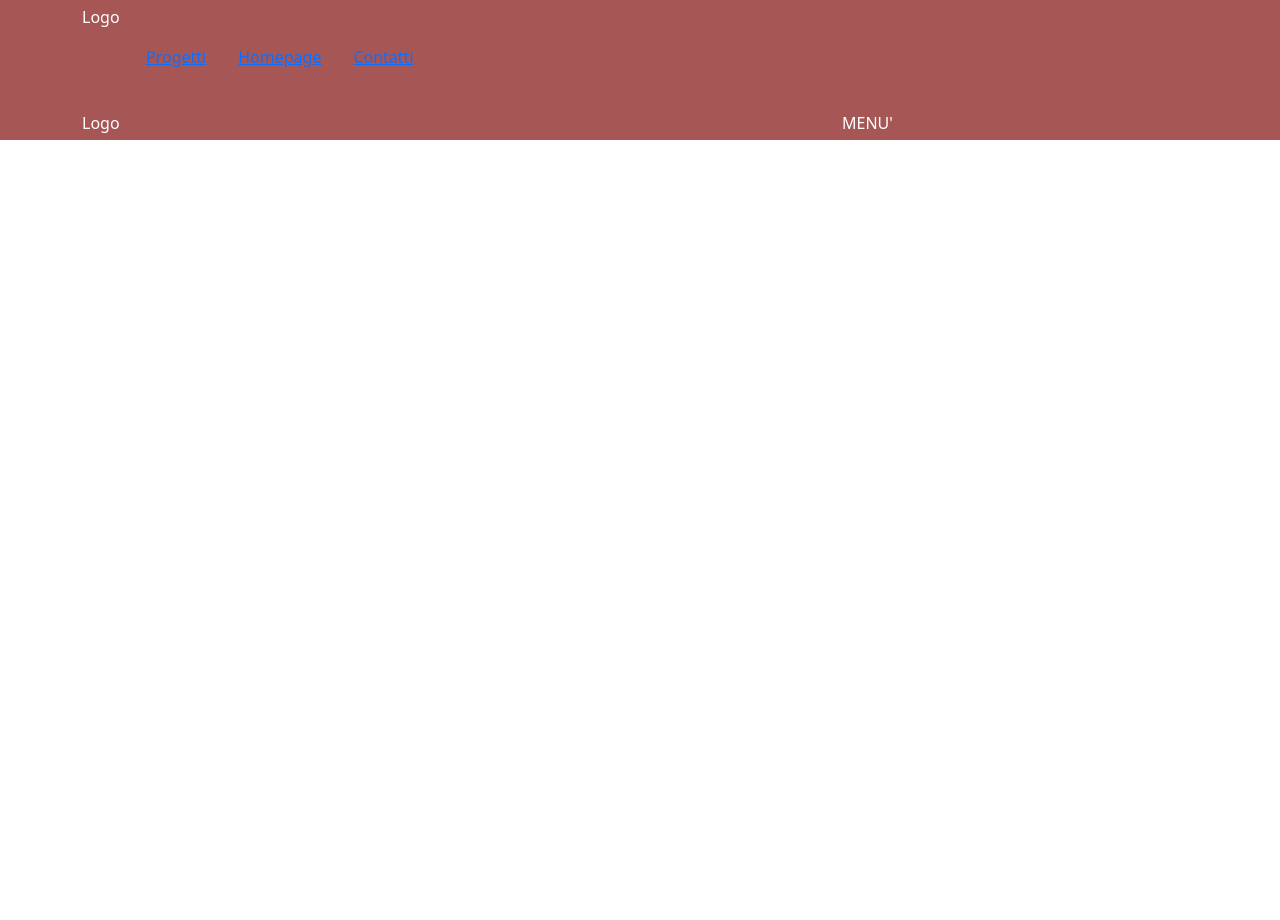
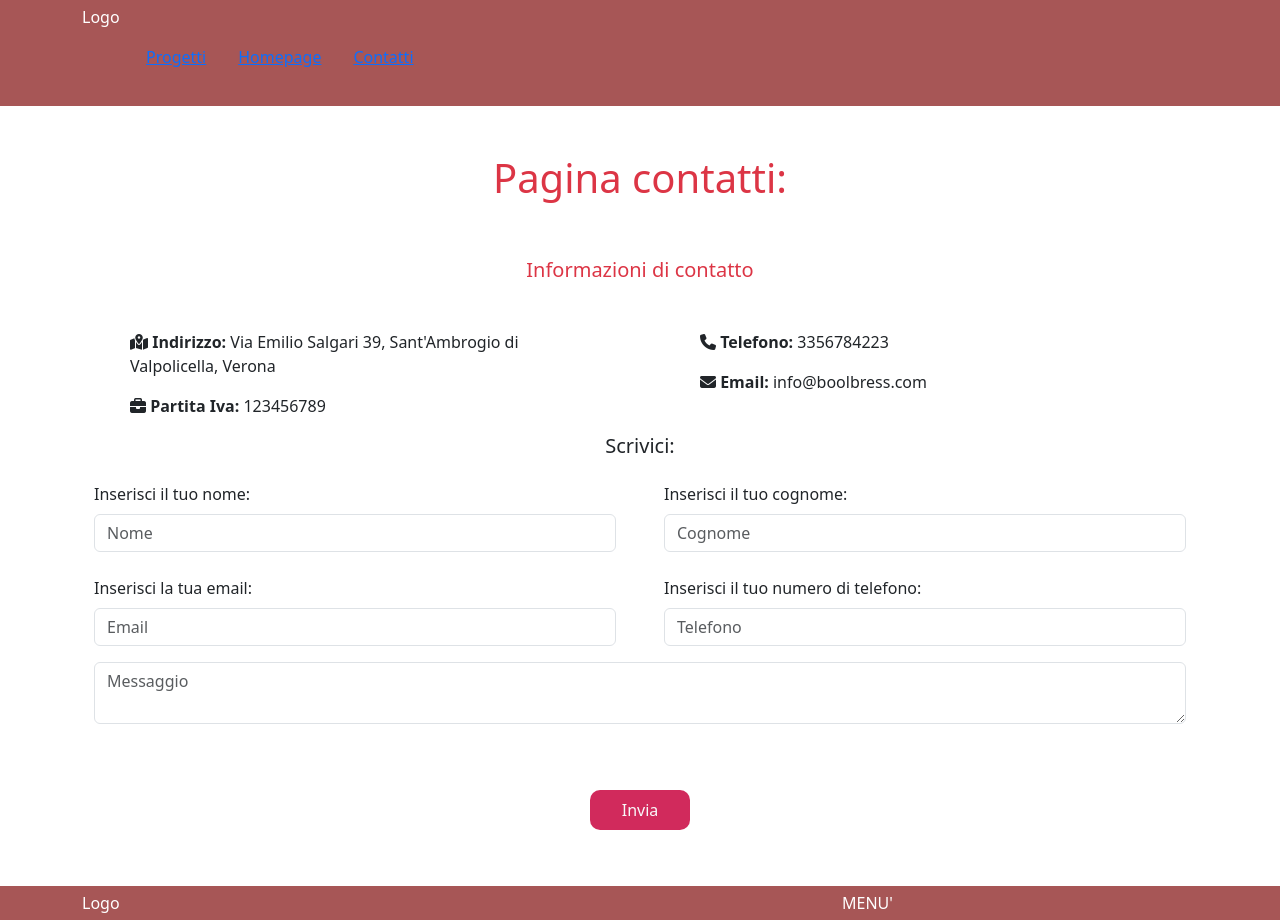
Before and after one commit to alessiam1909/vite-boolfolio, a Vue app: page /contacts in a window 1280 px wide. Before the commit this address had no page. Before the commit the page ends 800 px from the top, so only its background shows below. Built offline with nearby package versions, Linux system fonts and the light colour scheme.

Commit message:
creazione della form dei contatti e stilizzazione

```diff
--- a/index.html
+++ b/index.html
@@ -5,7 +5,9 @@
   <meta charset="UTF-8" />
   <link rel="icon" type="image/svg+xml" href="/vite.svg" />
   <meta name="viewport" content="width=device-width, initial-scale=1.0" />
-
+  <link rel="stylesheet" href="https://cdnjs.cloudflare.com/ajax/libs/font-awesome/6.3.0/css/all.min.css"
+    integrity="sha512-SzlrxWUlpfuzQ+pcUCosxcglQRNAq/DZjVsC0lE40xsADsfeQoEypE+enwcOiGjk/bSuGGKHEyjSoQ1zVisanQ=="
+    crossorigin="anonymous" referrerpolicy="no-referrer" />
   <title>Boolpress</title>
 </head>
 
--- a/src/components/AppHeader.vue
+++ b/src/components/AppHeader.vue
@@ -14,7 +14,7 @@
                 },
                 {
                     label: 'Contatti',
-                    routeName: ''
+                    routeName: 'Contacts'
                 },
             ]
         }
--- a/src/pages/Contacts.vue
+++ b/src/pages/Contacts.vue
@@ -12,17 +12,71 @@
     <div class="container">
         <div class="row my-5">
             <div class="col-12">
-                <h1>Pagina contatti: </h1>
+                <h1 class="text-center text-danger">Pagina contatti: </h1>
             </div>
             <div class="col-12">
-                <div class="row">
-                    <div class="col-12 col-md-6"></div>
-                    <div class="col-12 col-md-6"></div>
+                <h5 class="text-center my-5 text-danger">Informazioni di contatto</h5>
+                <div class="row d-flex justify-content-center align-content-center">
+                    <div class="col-12 col-md-6">
+                        <div class=" d-flex flex-column justify-content-center px-5">
+                            <p><strong> <i class="fa-solid fa-map-location-dot"></i> Indirizzo: </strong> Via Emilio Salgari 39, Sant'Ambrogio di Valpolicella, Verona</p>
+                            <p><strong><i class="fa-solid fa-briefcase"></i> Partita Iva: </strong> 123456789</p>
+                        </div>
+                    </div>
+                    <div class="col-12 col-md-6">
+                        <div  class=" d-flex flex-column justify-content-center px-5">
+                            <p><strong> <i class="fa-solid fa-phone"></i> Telefono: </strong> 3356784223</p>
+                            <p><strong><i class="fa-solid fa-envelope"></i> Email:  </strong> info@boolbress.com</p>
+                        </div>
+                    </div>
                 </div>
+            </div>
+            <div class="col-12">
+                <h5 class="text-center">Scrivici: </h5>
+                <form action="">
+                    <div class="row">
+                        <div class="col12- col-md-6 my-2 px-4">
+                            <label class="control-label my-2" for="nome">Inserisci il tuo nome: </label>
+                            <input type="text" class="form-control" name="nome" id="nome" placeholder="Nome" v-model="name">
+                        </div>
+                        <div class="col-12 col-md-6 my-2 px-4">
+                            <label class="control-label my-2" for="cognome">Inserisci il tuo cognome: </label>
+                            <input type="text" class="form-control" name="cognome" id="cognome" placeholder="Cognome" v-model="surname">
+                        </div>
+                        <div class="col-12 col-md-6 my-2 px-4">
+                            <label class="control-label my-2" for="email">Inserisci la tua email: </label>
+                            <input type="email" class="form-control" name="email" id="email" placeholder="Email" v-model="email">
+                        </div>
+                        <div class="col-12 col-md-6 my-2 px-4">
+                            <label class="control-label my-2" for="telefono">Inserisci il tuo numero di telefono: </label>
+                            <input type="tel" class="form-control" name="telefono" id="telefono" placeholder="Telefono" v-model="phone">
+
+                        </div>
+                        <div class="col-12 my-2 px-4">
+                            <textarea name="messaggio" id="messaggio" class="form-control" v-model="message" placeholder="Messaggio"></textarea>
+                        </div>
+                        <div class="col-12 my-2 text-center">
+                            <button type="submit" class="send-email text-light p-2">Invia</button>
+                        </div>
+                    </div>
+                </form>
             </div>
         </div>
     </div>
 </template>
-<style lang="">
+<style lang="scss">
+
+.send-email{
+    background-color: #d12a5c;
+    border: none;
+    outline: none;
+    width: 100px;
+    border-radius: 10px;
+    margin-top: 50px;
+
+    &:hover{
+        background-color: #8b1a3c;
+    }
+}
 
 </style>
--- a/src/router.js
+++ b/src/router.js
@@ -3,6 +3,7 @@
 import HomePage from './pages/HomePage.vue';
 import ProjectList from './pages/ProjectList.vue';
 import ShowProject from './pages/ShowProject.vue';
+import Contacts from './pages/Contacts.vue';
 
 const router = createRouter({
     history: createWebHistory(),
@@ -22,6 +23,11 @@
             name: 'show',
             component: ShowProject
         },
+        {
+            path: '/contacts',
+            name: 'Contacts',
+            component: Contacts
+        },
 
 
     ]
--- a/src/styles/app.scss
+++ b/src/styles/app.scss
@@ -1,2 +1 @@
 @import "../../node_modules/bootstrap/scss/bootstrap";
-@import "../../node_modules/@fortawesome/fontawesome-free/css/all.min.css";
```
